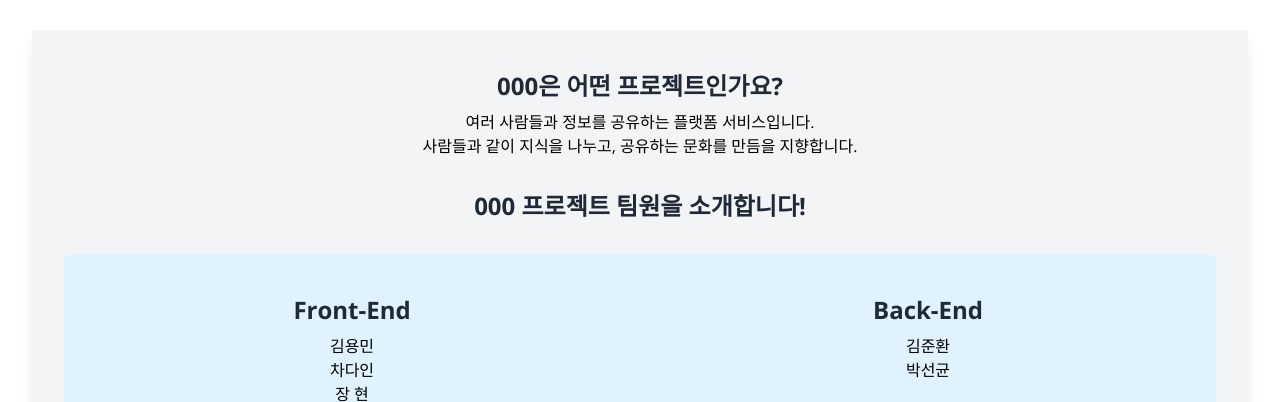
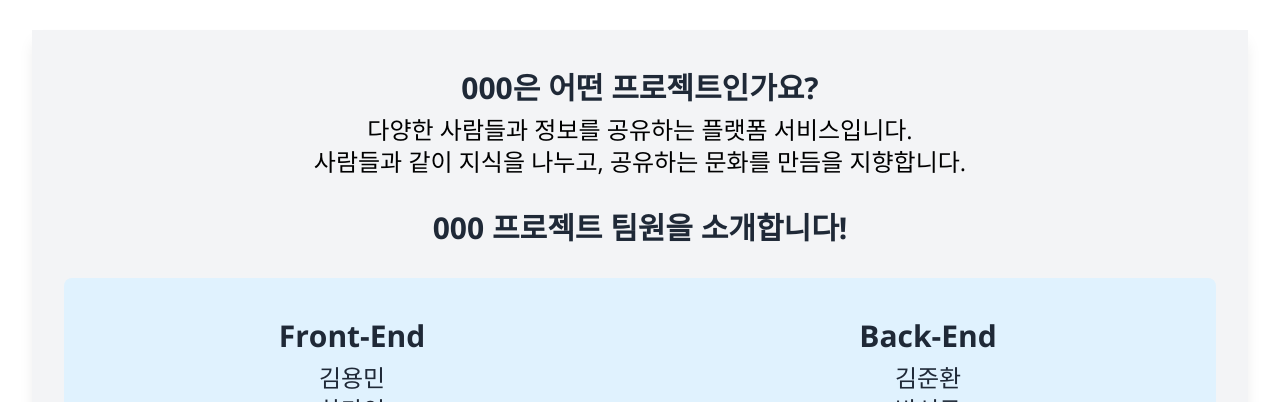
Before and after one commit to dydals3440/SideBlog, a Next.js app: page /about in a window 1280 px wide. Shown: the part 398-800 px from the top of the page. Built offline with nearby package versions, Linux system fonts and the light colour scheme.

Commit message:
styles: About Page styling modify

```diff
--- a/src/app/about/page.tsx
+++ b/src/app/about/page.tsx
@@ -1,6 +1,7 @@
 import { Hero } from '@/components';
 
-const TITLE_CLASS = 'text-2xl font-bold text-gray-800 my-2';
+const TITLE_CLASS = 'text-3xl font-bold text-gray-800 my-2';
+const MEMBER_CLASS = 'text-2xl text-gray-800';
 
 const AboutPage = () => {
   return (
@@ -8,15 +9,15 @@ const AboutPage = () => {
       <Hero />
       <section className='bg-gray-100 shadow-lg p-8 m-8 text-center'>
         <h2 className={TITLE_CLASS}>000은 어떤 프로젝트인가요?</h2>
-        <p className='mb-8'>
-          여러 사람들과 정보를 공유하는 플랫폼 서비스입니다. <br /> 사람들과
+        <p className='mb-8 text-2xl'>
+          다양한 사람들과 정보를 공유하는 플랫폼 서비스입니다. <br /> 사람들과
           같이 지식을 나누고, 공유하는 문화를 만듬을 지향합니다.
         </p>
         <h2 className={TITLE_CLASS}>000 프로젝트 팀원을 소개합니다!</h2>
-        <div className='mt-8 grid grid-cols-2 bg-sky-100 rounded-lg py-8'>
+        <div className='mt-8 grid grid-cols-1 bg-sky-100 rounded-lg py-8 md:grid-cols-2'>
           <div>
             <h3 className={TITLE_CLASS}>Front-End</h3>
-            <p>
+            <p className={MEMBER_CLASS}>
               김용민 <br />
               차다인 <br />
               장 현 <br />
@@ -25,22 +26,18 @@ const AboutPage = () => {
           </div>
           <div>
             <h3 className={TITLE_CLASS}>Back-End</h3>
-            <p>
+            <p className={MEMBER_CLASS}>
               김준환 <br />
               박선균 <br />
             </p>
           </div>
           <div>
             <h3 className={TITLE_CLASS}>Product Manager</h3>
-            <p>
-              최유리 <br />
-            </p>
+            <p className={MEMBER_CLASS}>최유리</p>
           </div>
           <div>
             <h3 className={TITLE_CLASS}>Designer</h3>
-            <p>
-              김지원 <br />
-            </p>
+            <p className={MEMBER_CLASS}>김지원</p>
           </div>
         </div>
       </section>
```
